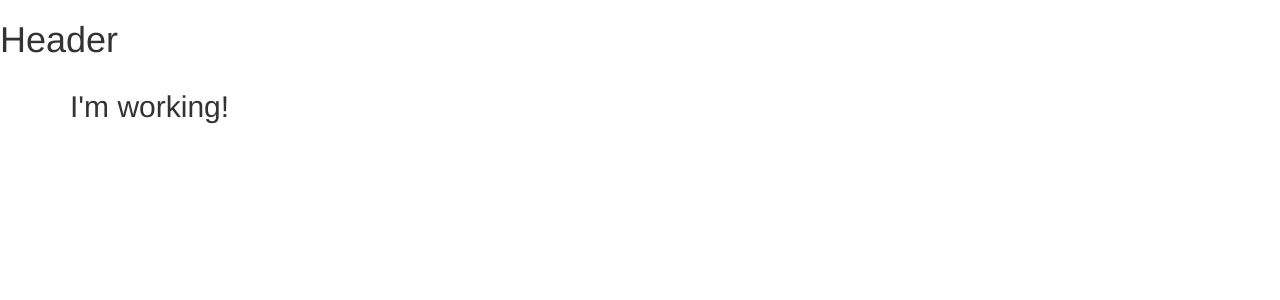
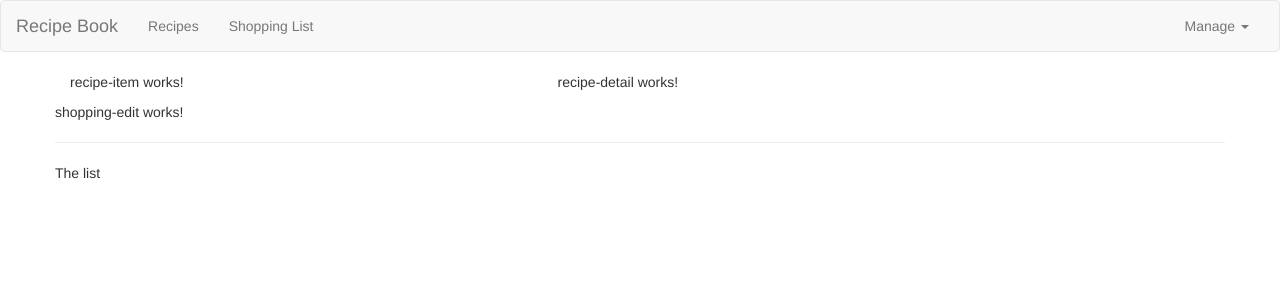
Before and after one commit to ryanschuttig/Recipe_Shopping_List, an Angular app: page / in a window 1280 px wide. Shown: the top 300 px of the page. Built offline with nearby package versions, Linux system fonts and the light colour scheme.

Commit message:
added navbar

```diff
--- a/src/app/app.component.html
+++ b/src/app/app.component.html
@@ -2,7 +2,8 @@
 <div class="container">
   <div class="row">
     <div class="col-md-12">
-      <h2>I'm working!</h2>
+      <app-recipes></app-recipes>
+      <app-shopping-list></app-shopping-list>
     </div>
   </div>
 </div>
--- a/src/app/header/header.component.html
+++ b/src/app/header/header.component.html
@@ -1 +1,23 @@
-<h1>Header</h1>
+<nav class="navbar navbar-default">
+    <div class="container-fluid">
+        <div class="navbar-header">
+            <a href="#" class="navbar-brand">Recipe Book</a>
+        </div>
+
+        <div class="collapse navbar-collapse">
+            <ul class="nav navbar-nav">
+                <li><a href="#">Recipes</a></li>
+                <li><a href="#">Shopping List</a></li>
+            </ul>
+            <ul class="nav navbar-nav navbar-right">
+                <li class="dropdown">
+                    <a href="#" class="dropdown-toggle" role="button">Manage <span class="caret"></span></a>
+                    <ul class="dropdown-menu">
+                        <li><a href="#">Save Data</a></li>
+                        <li><a href="#">Fetch Data</a></li>
+                    </ul>
+                </li>
+            </ul>
+        </div>
+    </div>
+</nav>
--- a/src/app/recipes/recipe-list/recipe-list.component.html
+++ b/src/app/recipes/recipe-list/recipe-list.component.html
@@ -1 +1 @@
-<p>recipe-list works!</p>
+<app-recipe-item></app-recipe-item>
--- a/src/app/recipes/recipes.component.html
+++ b/src/app/recipes/recipes.component.html
@@ -1 +1,8 @@
-<p>recipes works!</p>
+<div class="row">
+    <div class="col-md-5">
+        <app-recipe-list></app-recipe-list>
+    </div>
+    <div class="col-md-7">
+        <app-recipe-detail></app-recipe-detail>
+    </div>
+</div>
--- a/src/app/shopping-list/shopping-list.component.html
+++ b/src/app/shopping-list/shopping-list.component.html
@@ -1 +1,7 @@
-<p>shopping-list works!</p>
+<div class="row">
+    <div class="col-cs-10">
+        <app-shopping-edit></app-shopping-edit>
+        <hr>
+        <p>The list</p>
+    </div>
+</div>
```
